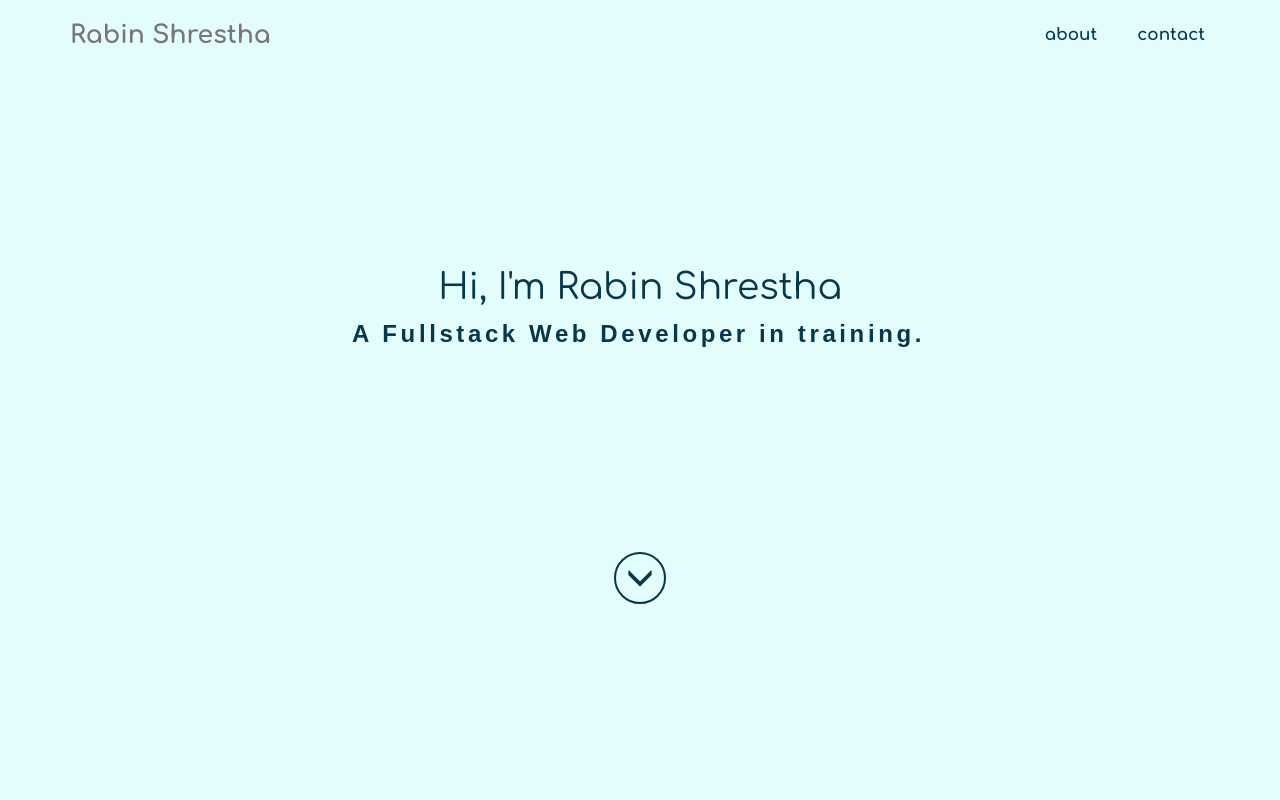
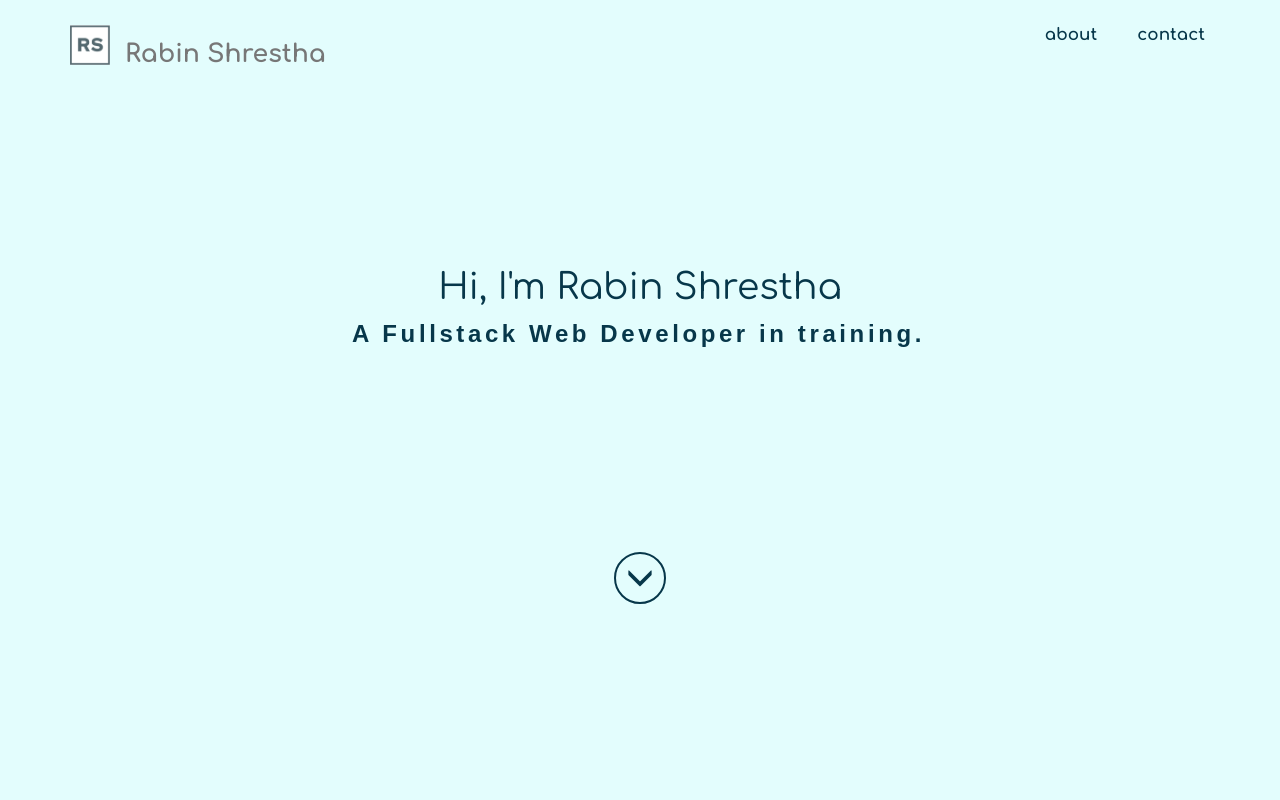
Before and after one commit to Rabin-Shresth/Rabin-Portfolio, a plain HTML site: page index.html in a window 1280 px wide. Shown: the top 800 px of the page. Drawn offline with nearby package versions, Linux system fonts and the light colour scheme; some packages are replaced by stand-ins of ours; a script that the page names is missing; a web font is replaced by a local one.

Commit message:
minor css fixes and logo and favicon add

```diff
--- a/index.html
+++ b/index.html
@@ -11,7 +11,7 @@
 <title>Erin Manahan</title>
 <link rel="stylesheet" href="https://cdnjs.cloudflare.com/ajax/libs/normalize/5.0.0/normalize.min.css">
 <link rel='stylesheet' href='//maxcdn.bootstrapcdn.com/bootstrap/3.3.5/css/bootstrap.min.css'><link rel="stylesheet" href="./style.css">
-
+<Link rel="icon" href="./rabin-shrestha-high-resolution-logo.png"></Link>
 </head>
 <body>
 <!-- partial:index.partial.html -->
@@ -26,7 +26,7 @@
             <span class="icon-bar"></span>
             <span class="icon-bar"></span>
           </button>
-          <a class="navbar-brand" href="#">Rabin Shrestha</a>
+          <a class="navbar-brand" href="#"><img src="./logo.png" alt="logo">Rabin Shrestha</a>
         </div>
         <div id="navbar" class="collapse navbar-collapse">
           <ul class="nav navbar-nav navbar-right">
--- a/style.css
+++ b/style.css
@@ -86,6 +86,14 @@ body > .container-fluid {
   color: #07374a ;
   font-size: 25px;
   font-weight: 900; }
+
+  .navbar-brand img {
+    display: inline;
+    width: 40px;
+    height: auto;
+    margin-right: 15px;
+    margin-bottom: 20px;
+  }
 
 .navbar-default .navbar-nav > li > a {
   color:#07374a;
```
Also changed, not shown: logo.png (added), rabin-shrestha-high-resolution-logo.png (added).
